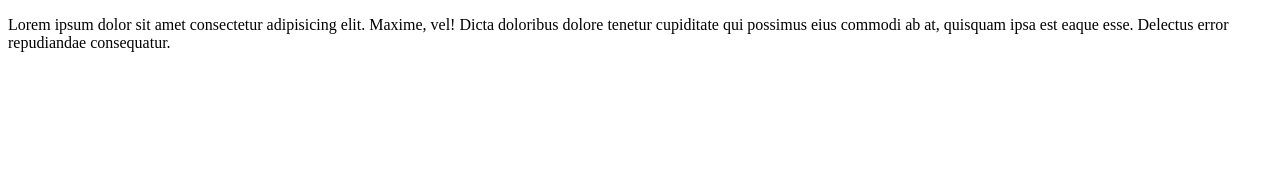
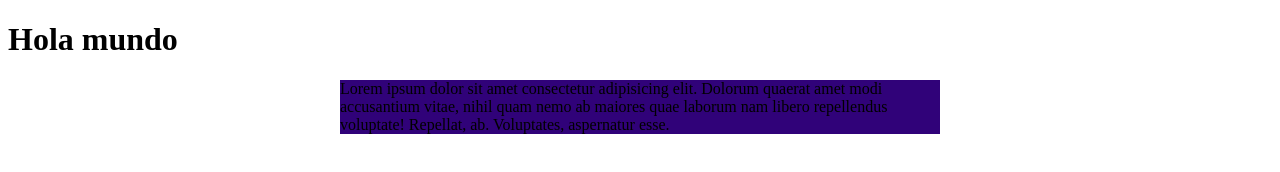
Before and after one commit to SaikouTrolls/practicas-de-git, a plain HTML site: page index.html in a window 1280 px wide. Drawn offline with Linux system fonts and the light colour scheme.

Commit message:
Agregar estructura HTML principal
En el archivo principal del sitio se agrego la estructura para hacer uso de
los selectores de CSS definidos previamente

```diff
--- a/index.html
+++ b/index.html
@@ -8,14 +8,14 @@
     <title>Bienvenido a Git</title>
 </head>
 <body>
-    <div id="principal">
-        <p class="negrita">
-            Lorem ipsum dolor sit amet consectetur adipisicing elit.
-            Maxime, vel! Dicta doloribus dolore tenetur cupiditate qui
-            possimus eius commodi ab at, quisquam ipsa est eaque esse.
-            Delectus error repudiandae consequatur.
+    <h1>Hola mundo</h1>
+    <main id="principal">
+        <p class="negrita">Lorem ipsum dolor sit amet consectetur adipisicing elit.
+            Dolorum quaerat amet modi accusantium vitae, nihil quam nemo ab maiores
+            quae laborum nam libero repellendus voluptate! Repellat, ab. Voluptates,
+            aspernatur esse.
         </p>
-    </div>
+    </main>
     <script src="js/app.js"></script>
 </body>
 </html>
```
